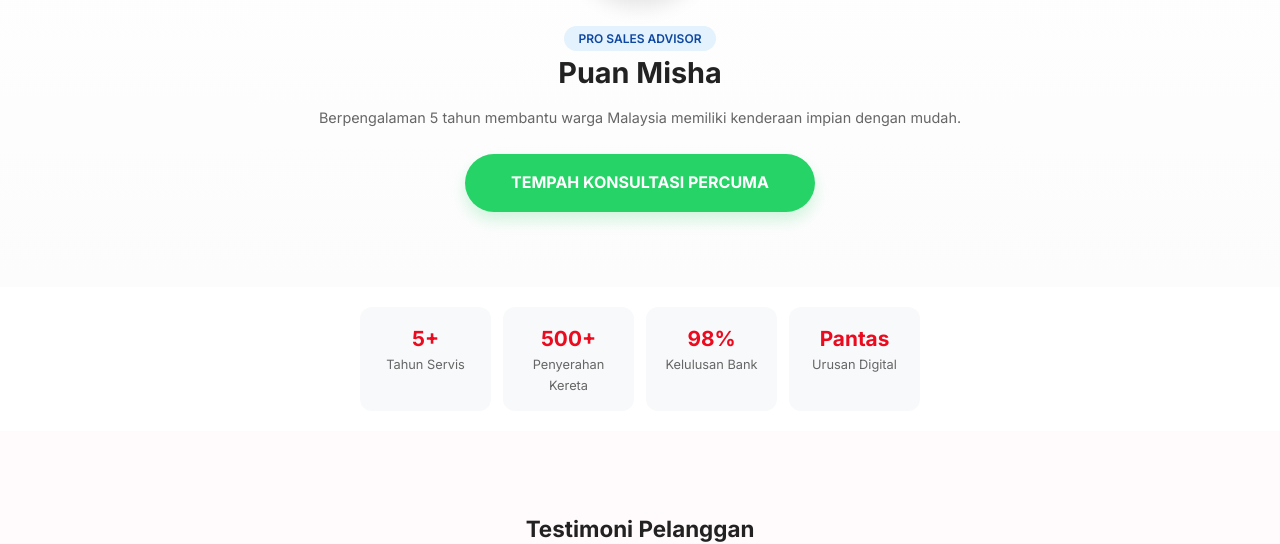
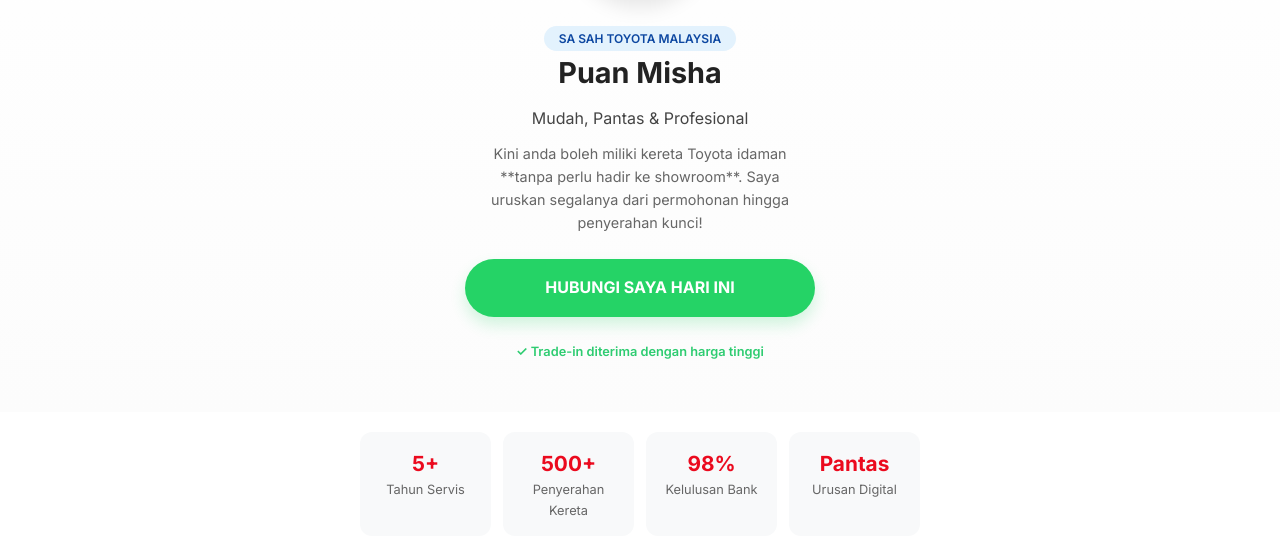
Before and after one commit to mhafizmnasir/toyota, a plain HTML site: page index.html in a window 1280 px wide. Shown: the part 269-813 px from the top of the page. Drawn offline with Linux system fonts and the light colour scheme.

Commit message:
Update index.html

```diff
--- a/index.html
+++ b/index.html
@@ -258,12 +258,17 @@
 
 
     <header>
-        <img src="https://via.placeholder.com/150" alt="Pn Misha" class="profile-img">
-        <div><span class="badge">PRO SALES ADVISOR</span></div>
-        <h1>Puan Misha</h1>
-        <p style="color: #666; font-size: 0.9rem; margin-top: 10px;">Berpengalaman 5 tahun membantu warga Malaysia memiliki kenderaan impian dengan mudah.</p>
-        <a href="https://wa.me/60189801186" class="btn-whatsapp">TEMPAH KONSULTASI PERCUMA</a>
-    </header>
+    <img src="https://via.placeholder.com/150" alt="Pn Misha" class="profile-img">
+    <div><span class="badge">SA SAH TOYOTA MALAYSIA</span></div>
+    <h1>Puan Misha</h1>
+    <p style="color: #444; font-weight: 500; margin-top: 10px;">Mudah, Pantas & Profesional</p>
+    <p style="color: #666; font-size: 0.9rem; max-width: 320px; margin: 10px auto;">
+        Kini anda boleh miliki kereta Toyota idaman **tanpa perlu hadir ke showroom**. Saya uruskan segalanya dari permohonan hingga penyerahan kunci!
+    </p>
+    <a href="https://wa.me/60189801186" class="btn-whatsapp">HUBUNGI SAYA HARI INI</a>
+    <p style="font-size: 0.8rem; color: #2ecc71; margin-top: 10px; font-weight: 600;">✓ Trade-in diterima dengan harga tinggi</p>
+</header>
+
 
     <section class="stats-grid">
         <div class="stat-card"><h3>5+</h3><p>Tahun Servis</p></div>
```
